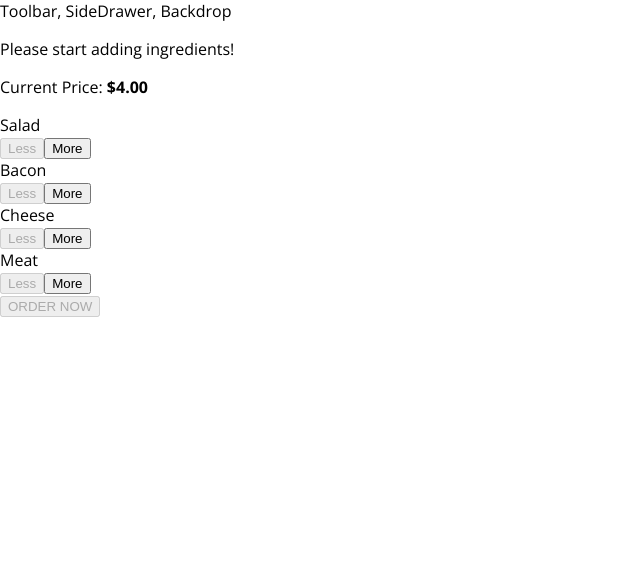
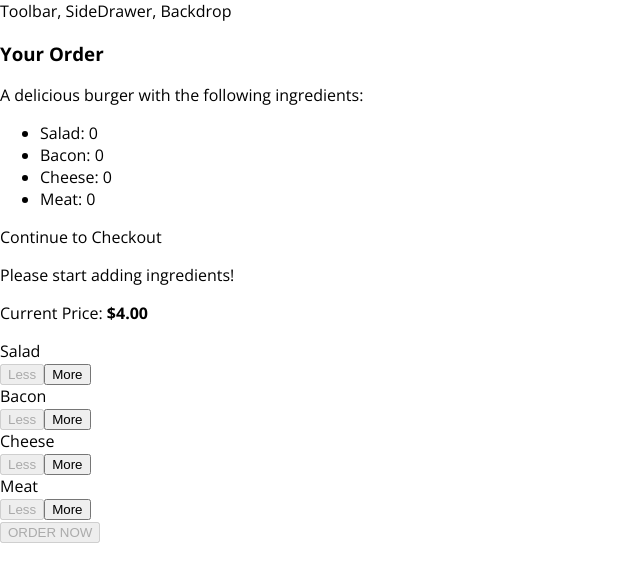
Before and after one commit to gordyu/build-a-burger, a React app: page / in a window 1280 px wide. Shown: the top 582 px of the page, without its empty margins (0-640 px from the left). Built offline with nearby package versions, Linux system fonts and the light colour scheme.

Commit message:
added modal to confirm orders

```diff
--- /dev/null
+++ b/src/components/Burger/OrderSummary/OrderSummary.js
@@ -0,0 +1,26 @@
+import React from 'react';
+
+import Aux from '../../../hoc/Aux';
+
+const orderSummary = (props) => {
+    const ingredientSummary = Object.keys(props.ingredients)
+        .map(igKey => {
+            return (
+                <li key={igKey}>
+                    <span style={{ textTransform: 'capitalize' }}>{igKey}</span>: {props.ingredients[igKey]}
+                </li>
+            );
+        })
+    return (
+        <Aux>
+            <h3>Your Order</h3>
+            <p>A delicious burger with the following ingredients:</p>
+            <ul>
+                {ingredientSummary}
+            </ul>
+            <p>Continue to Checkout</p>
+        </Aux>
+    );
+};
+
+export default orderSummary;
--- /dev/null
+++ b/src/components/UI/Modal/Modal.css
@@ -0,0 +1,20 @@
+.Modal {
+    position: fixed;
+    z-index: 500;
+    background-color: white;
+    width: 70%;
+    border: 1px solid #ccc;
+    box-shadow: 1px 1px 1px black;
+    padding: 16px;
+    left: 15%;
+    top: 30%;
+    box-sizing: border-box;
+    transition: all 0.3s ease-out;
+}
+
+@media (min-width: 600px) {
+    .Modal {
+        width: 500px;
+        left: calc(50% - 250px);
+    }
+}
--- /dev/null
+++ b/src/components/UI/Modal/Modal.js
@@ -0,0 +1,12 @@
+import React from 'react';
+
+import classes from './Modal.css';
+
+const modal = (props) => (
+    <div className={classes.Modal}>
+        {props.children}
+    </div>
+
+);
+
+export default modal;
--- a/src/containers/BurgerBuilder/BugerBuilder.js
+++ b/src/containers/BurgerBuilder/BugerBuilder.js
@@ -3,6 +3,8 @@
 import Aux from '../../hoc/Aux';
 import Burger from '../../components/Burger/Burger'
 import BuildControls from '../../components/Burger/BuildControls/BuildControls';
+import Modal from '../../components/UI/Modal/Modal';
+import OrderSummary from '../../components/Burger/OrderSummary/OrderSummary';
 
 const INGREDIENT_PRICES = {
     salad: 0.5,
@@ -75,6 +77,9 @@
         }
         return (
             <Aux>
+                <Modal>
+                    <OrderSummary ingredients={this.state.ingredients} />
+                </Modal>
                 <Burger ingredients={this.state.ingredients} />
                 <BuildControls
                     ingredientAdded={this.addingIngredientHandler}
```
Also changed, not shown: src/components/UI/Backdrop/Backdrop.js (added).
